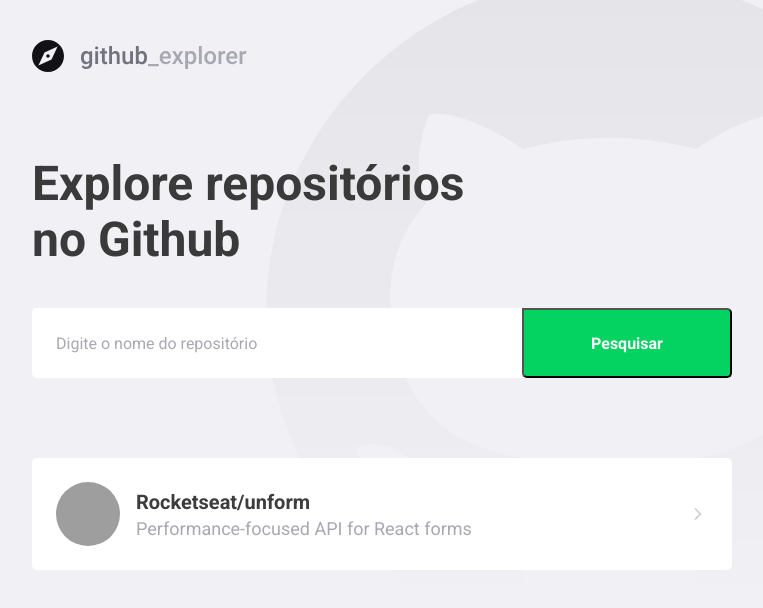
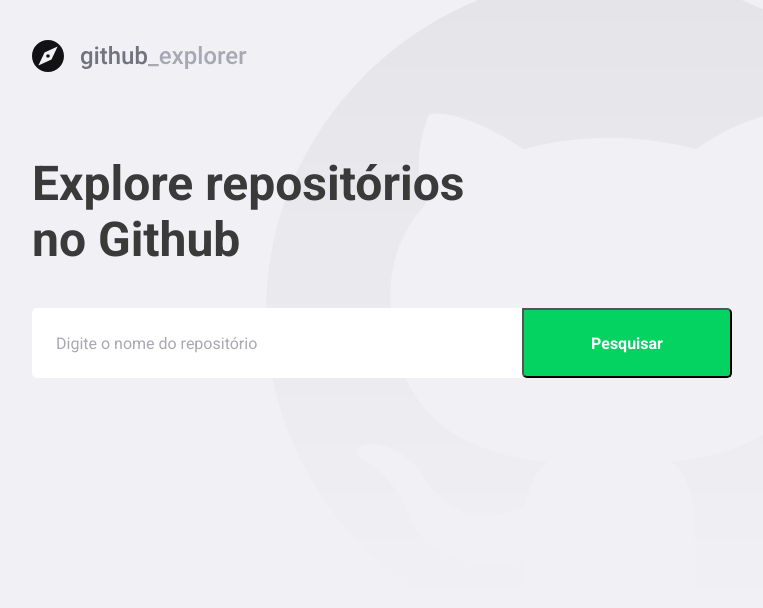
Before and after one commit to ferreirazdev/GitHub-Explorer, a React (Create React App) app: page / in a window 1280 px wide. Shown: the top 608 px of the page, without its empty margins (148-911 px from the left). Built offline with nearby package versions, Linux system fonts and the light colour scheme; grey boxes are pictures that could not be loaded.

Commit message:
Api Connection

```diff
--- a/src/pages/Dashboard/index.tsx
+++ b/src/pages/Dashboard/index.tsx
@@ -1,33 +1,66 @@
-import React from 'react';
+import React, { useState, FormEvent } from 'react';
 import { FiChevronRight } from 'react-icons/fi';
+import api from '../../services/api';
 
 import logoImg from '../../assets/logo.svg';
 
 import { Title, Form, Repositories } from './styles';
+import Repository from '../Repository';
+
+interface Repository {
+  full_name: string;
+  description: string;
+  owner: {
+    login: string;
+    avatar_url: string;
+  };
+}
 
 const Dashboard: React.FC = () => {
+  const [newRepo, setNewRepo] = useState('');
+  const [repositories, setRepositories] = useState<Repository[]>([]);
+
+  async function handleAddRepository(
+    event: FormEvent<HTMLFormElement>,
+  ): Promise<void> {
+    event.preventDefault();
+
+    const response = await api.get<Repository>(`repos/${newRepo}`);
+
+    const repository = response.data;
+
+    setRepositories([...repositories, repository]);
+  }
+
   return (
     <>
       <img src={logoImg} alt="Github Explorer" />
       <Title>Explore repositórios no Github</Title>
 
-      <Form>
-        <input placeholder="Digite o nome do repositório" />
+      <Form onSubmit={handleAddRepository}>
+        <input
+          value={newRepo}
+          onChange={(e) => setNewRepo(e.target.value)}
+          placeholder="Digite o nome do repositório"
+        />
         <button type="submit">Pesquisar</button>
       </Form>
 
       <Repositories>
-        <a href="teste">
+        {repositories.map((repository) => (
+          <a key={repository.full_name} href="teste">
             <img
-            src="https://avatars.githubusercontent.com/u/37152253?v=4"
-            alt="Flávio Ferreira"
+              src={repository.owner.avatar_url}
+              alt={repository.owner.login}
             />
             <div>
-            <strong>Rocketseat/unform</strong>
-            <p>Performance-focused API for React forms</p>
+              <strong>{repository.full_name}</strong>
+              <p>{repository.description}</p>
             </div>
+
             <FiChevronRight size={20} />
           </a>
+        ))}
       </Repositories>
     </>
   );
```
Also changed, not shown: 1 other file (tests, documents, lock files or other folders). Lines whose indentation alone changed are shown as unchanged.
